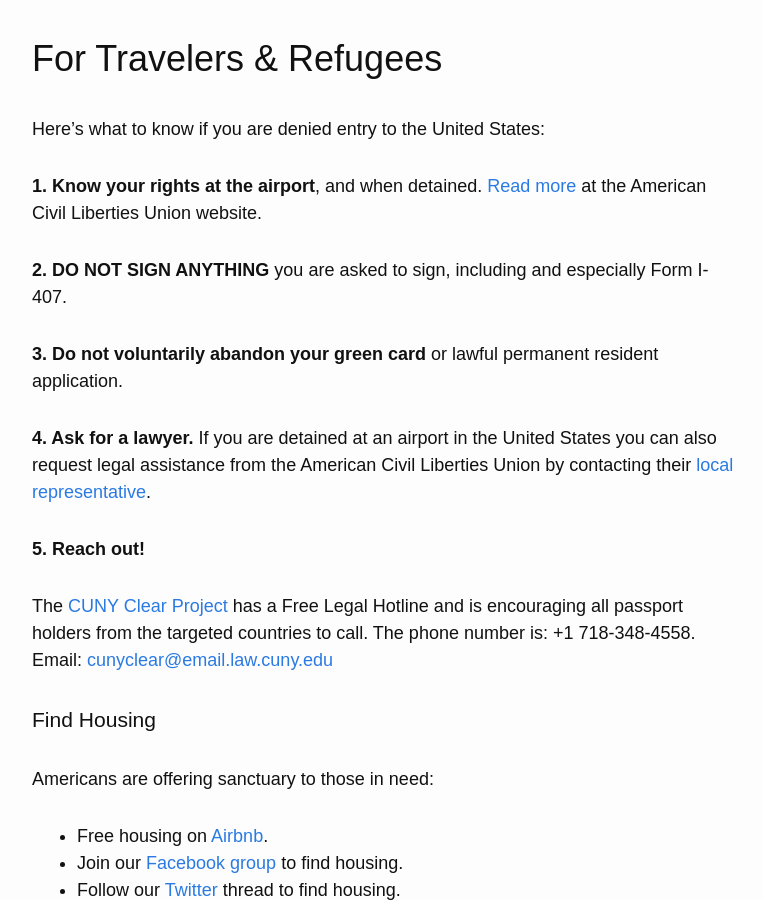
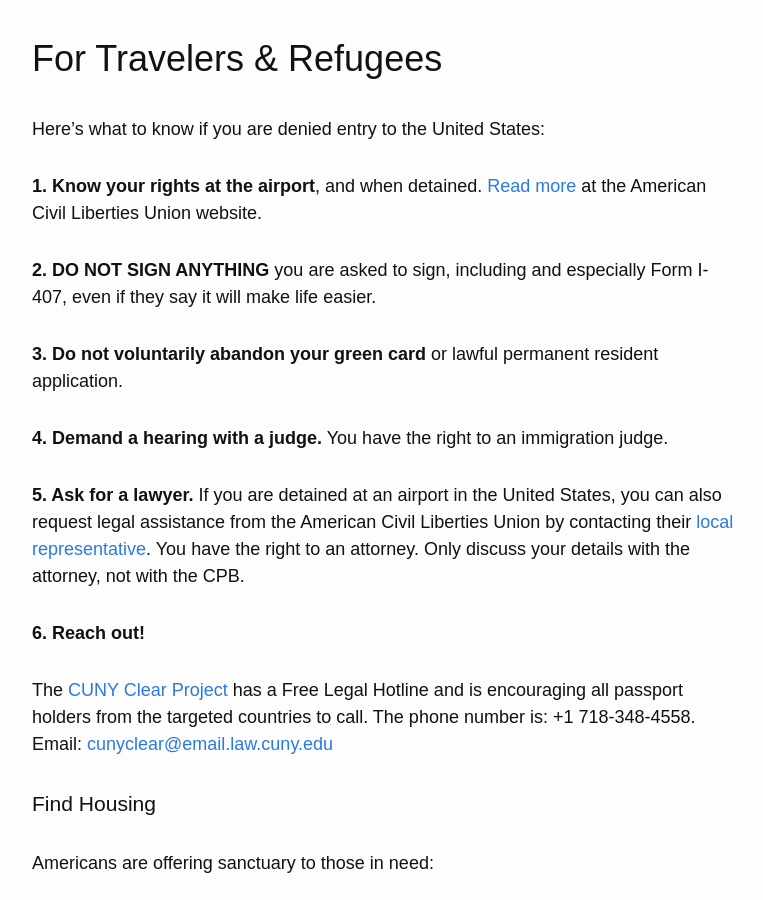
Before and after one commit to RichardLitt/stranded-by-trump, a Jekyll site: the page built from index.md, in a window 1280 px wide and 900 px high, scrolled down 870 px. Shown: the whole window, without its empty margins (253-1016 px from the left). Built offline with Jekyll 4.4.1, drawn with Linux system fonts in a browser that asks for light colours; nearby versions of some CDN libraries; our own code applies the rules of GitHub Pages for plain Markdown files.

Commit message:
Update steps

```diff
--- a/index.md
+++ b/index.md
@@ -26,13 +26,15 @@ Here’s what to know if you are denied entry to the United States:
 
 **1. Know your rights at the airport**, and when detained. <a href="https://www.aclu.org/know-your-rights" target="_blank">Read more</a> at the American Civil Liberties Union website.
 
-**2. DO NOT SIGN ANYTHING** you are asked to sign, including and especially Form I-407.
+**2. DO NOT SIGN ANYTHING** you are asked to sign, including and especially Form I-407, even if they say it will make life easier.
 
 **3. Do not voluntarily abandon your green card** or lawful permanent resident application.
 
-**4. Ask for a lawyer.** If you are detained at an airport in the United States you can also request legal assistance from the American Civil Liberties Union by contacting their [local representative](https://www.aclu.org/about/affiliates?redirect=affiliates).
+**4. Demand a hearing with a judge.** You have the right to an immigration judge.
 
-**5. Reach out!**
+**5. Ask for a lawyer.** If you are detained at an airport in the United States, you can also request legal assistance from the American Civil Liberties Union by contacting their [local representative](https://www.aclu.org/about/affiliates?redirect=affiliates). You have the right to an attorney. Only discuss your details with the attorney, not with the CPB.
+
+**6. Reach out!**
 
 The <a target="_blank" href="http://www.law.cuny.edu/academics/clinics/immigration/clear.html">CUNY Clear Project</a> has a Free Legal Hotline and is encouraging all passport holders from the targeted countries to call.
 The phone number is: +1 718-348-4558. Email: <a href="mailto:cunyclear@email.law.cuny.edu" target="_blank">cunyclear@email.law.cuny.edu</a>
```
